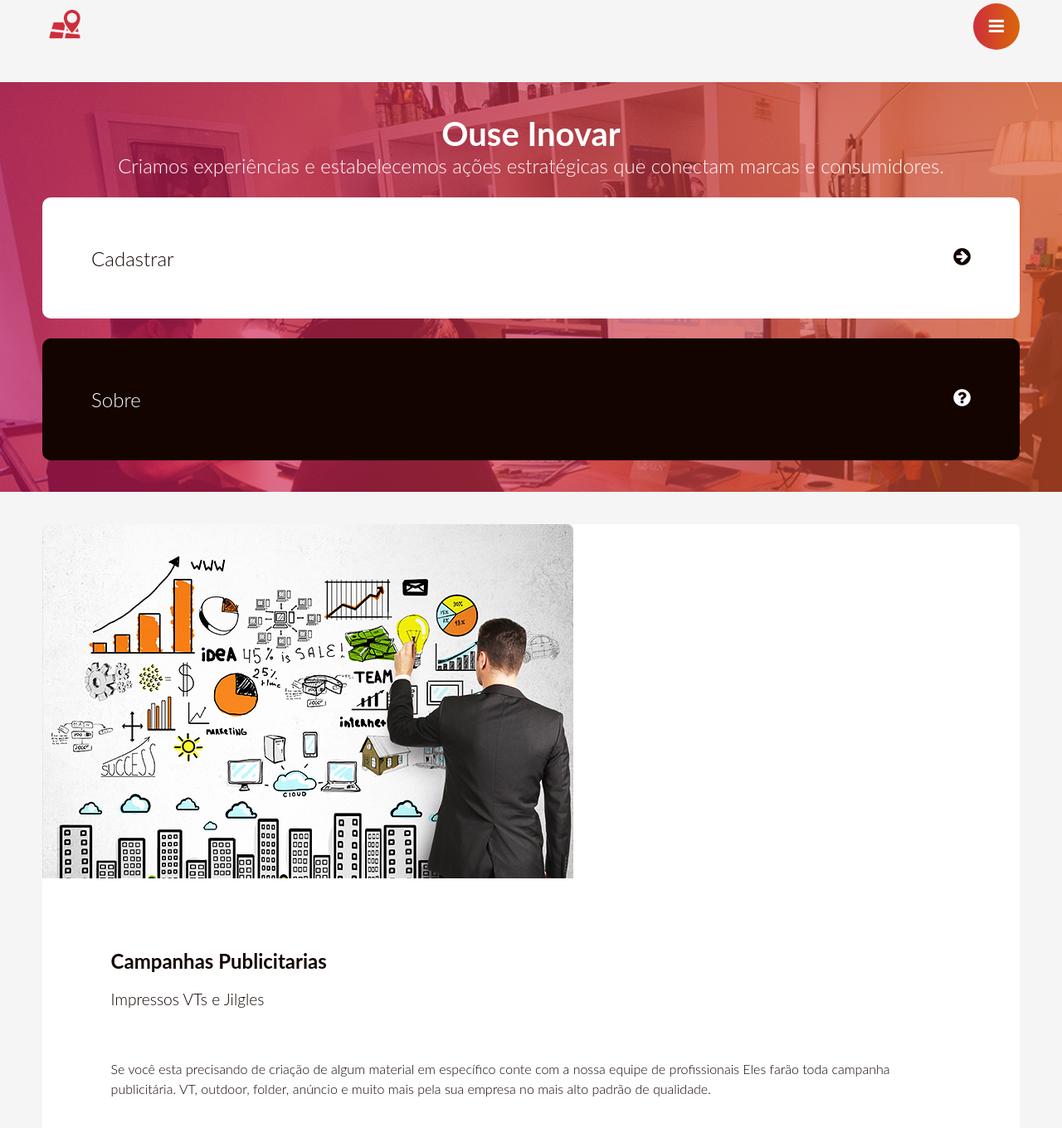
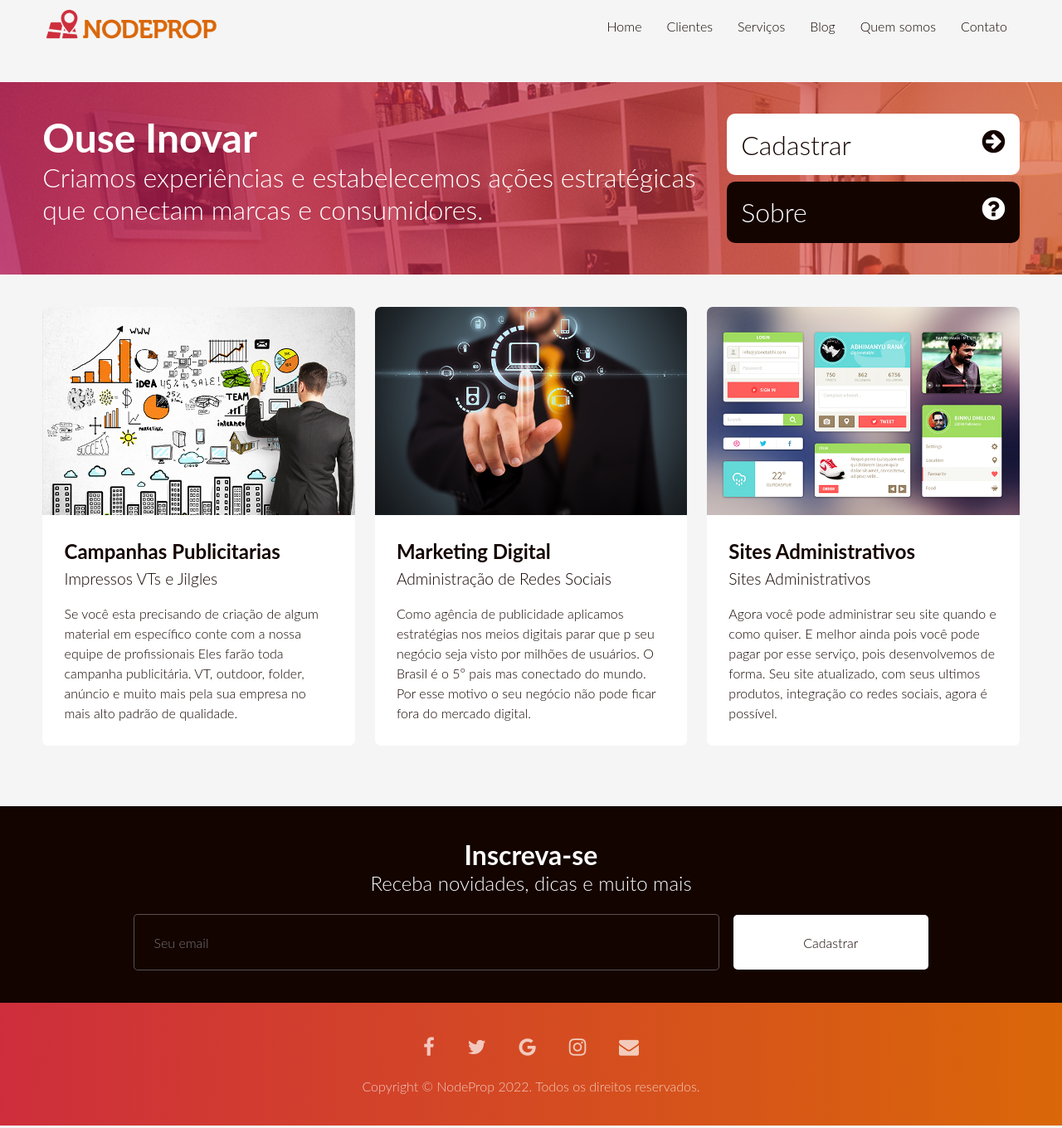
Before and after one commit to PhilipeF/progress-mkt, a plain HTML site: page index.html in a window 1280 px wide. Shown: the part 34-1394 px from the top of the page at 83% size. Drawn offline with nearby package versions, Linux system fonts and the light colour scheme.

Commit message:
fix responsividade

```diff
--- a/css/style.css
+++ b/css/style.css
@@ -37,7 +37,7 @@ img {
     width: 56px;
     height: 56px;
     float: left;
-    background: url(../img/logo-mobile.png)  center/56px no-repeat;
+    background: url(../img/logo-mobile.png) center/56px no-repeat;
     font-size: 0;
 }
 
@@ -128,24 +128,22 @@ img {
     float: right;
 }
 
-.btn-cadastrar {
+.btn {
     width: 100%;
     font-size: 1.5em;
     text-align: left;
     cursor: pointer;
     padding: 5%;
+}
+
+.btn-cadastrar {
     background: #fff;
     border-radius: 10px;
     color: #130400;
 }
 
 .btn-sobre {
-    width: 100%;
-    font-size: 1.5em;
-    text-align: left;
-    cursor: pointer;
-    padding: 5%;
-    background:  #130400;
+    background: #130400;
     border-radius: 10px;
     color: #fff;
     margin-top: 2%;
@@ -156,6 +154,7 @@ img {
     width: 100%;
     float: left;
     padding: 3% 4%;
+
 }
 
 .servico {
@@ -233,3 +232,166 @@ img {
     padding: 5%;
     margin-top: 2%
 }
+
+/* RODAPÉ */
+.rodape {
+    width: 100%;
+    float: left;
+    padding: 3% 4%;
+    text-align: center;
+    background: linear-gradient(to right, #ce2e3c, #da6709);
+}
+
+.social-icon a {
+    font-size: 1.5em;
+    color: rgba(255, 255, 255, 0.7);
+    margin-right: 3%;
+}
+
+.social-icon a:last-child {
+    margin-right: 0;
+}
+
+.social-icon a:hover {
+    color: rgb(255, 255, 255);
+}
+
+.copyright {
+    color: rgba(255, 255, 255, 0.7);
+    margin-top: 2%;
+}
+
+/* SMALL DEVICES - SMARTPHONES */
+@media screen and (min-width: 480px) {
+    .logo {
+        width: 214px;
+        background: url(../img/logo.png) center/214px no-repeat;
+        font-size: 0;
+    }
+
+    .btn {
+        font-size: 2em;
+    }
+}
+
+/* SMALL DEVICES - TABLETES */
+@media screen and (min-width: 768px) {
+    .servico {
+        width: 49%;
+        float: left;
+        margin-right: 2%;
+    }
+
+    .servico:nth-child(2) {
+        margin-right: 0;
+    }
+
+    .newsletter h2 {
+        font-size: 2em;
+    }
+
+    .newsletter h3 {
+        font-size: 1.5em;
+    }
+
+    .newsletter input {
+        width: 70%;
+        padding: 2%;
+        float: left;
+        margin-right: 1%;
+    }
+
+    .newsletter button {
+        width: 29%;
+        padding: 2%;
+        float: right;
+        margin-top: 0;
+    }
+
+}
+
+/* MEDIUM DEVICES - TABLETS & DESKTOPS */
+@media screen and (min-width: 960px) {
+    .title {
+        width: 70%;
+        float: left;
+        text-align: left;
+    }
+
+    .title h2 {
+        font-size: 3em;
+    }
+
+    .title h3 {
+        font-size: 2em;
+    }
+
+    .buttons {
+        width: 30%;
+        float: right;
+        margin-top: 0;
+    }
+
+    .servico {
+        width: 32%;
+        float: left;
+        margin-right: 2%;
+    }
+
+    .servico:nth-child(2) {
+        margin-right: 2%;
+    }
+
+    .servico:nth-child(3) {
+        margin-right: 0%;
+    }
+
+    .newsletter input {
+        width: 60%;
+        float: none;
+    }
+
+    .newsletter button {
+        width: 20%;
+        float: none;
+    }
+
+}
+
+/* MEDIUM DEVICES - TABLETS & DESKTOPS */
+@media screen and (min-width: 1280px) {
+    .btn-menu {
+        display: none;
+    }
+
+    .btn-close {
+        display: none;
+    }
+
+    .menu {
+        width: auto;
+        height: 56px;
+        line-height: 56px;
+        float: right;
+        background-color: #f5f5f5;
+        display: block !important;
+        position: static;
+    }
+
+    .menu li {
+        padding: 0;
+        float: left;
+    }
+
+    .menu li a {
+        color: #130400;
+        font-size: 1em;
+        padding: 15px;
+    }
+
+    .menu li a:hover {
+        border: none;
+        color: #da6709;
+    }
+
+}
--- a/index.html
+++ b/index.html
@@ -41,10 +41,10 @@
             </h3>
         </div>
         <div class="buttons">
-            <button class="btn-cadastrar">
+            <button class="btn btn-cadastrar">
                 Cadastrar <i class="fa fa-arrow-circle-right"></i>
             </button>
-            <button class="btn-sobre">
+            <button class="btn btn-sobre">
                 Sobre <i class="fa fa-question-circle"></i>
             </button>
         </div>
@@ -97,8 +97,21 @@
             <input type="email" name="email" placeholder="Seu email">
             <button>Cadastrar</button>
         </form>
+    </section>
+    <!-- RODAPÉ -->
+    <footer class="rodape">
+        <div class="social-icon">
+            <a href="#"> <i class="fa fa-facebook"></i></a>
+            <a href="#"> <i class="fa fa-twitter"></i></a>
+            <a href="#"> <i class="fa fa-google"></i></a>
+            <a href="#"> <i class="fa fa-instagram"></i></a>
+            <a href="#"> <i class="fa fa-envelope"></i></a>
+        </div>
 
-    </section>
+        <p class="copyright">
+            Copyright © NodeProp 2022. Todos os direitos reservados.
+        </p>
+    </footer>
 
 
 
```
